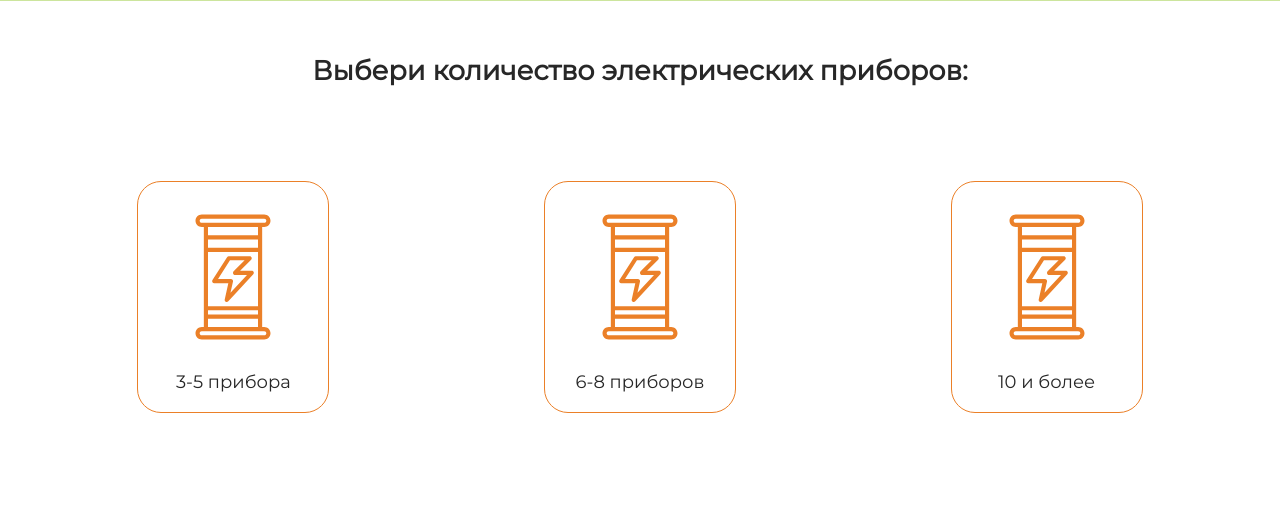
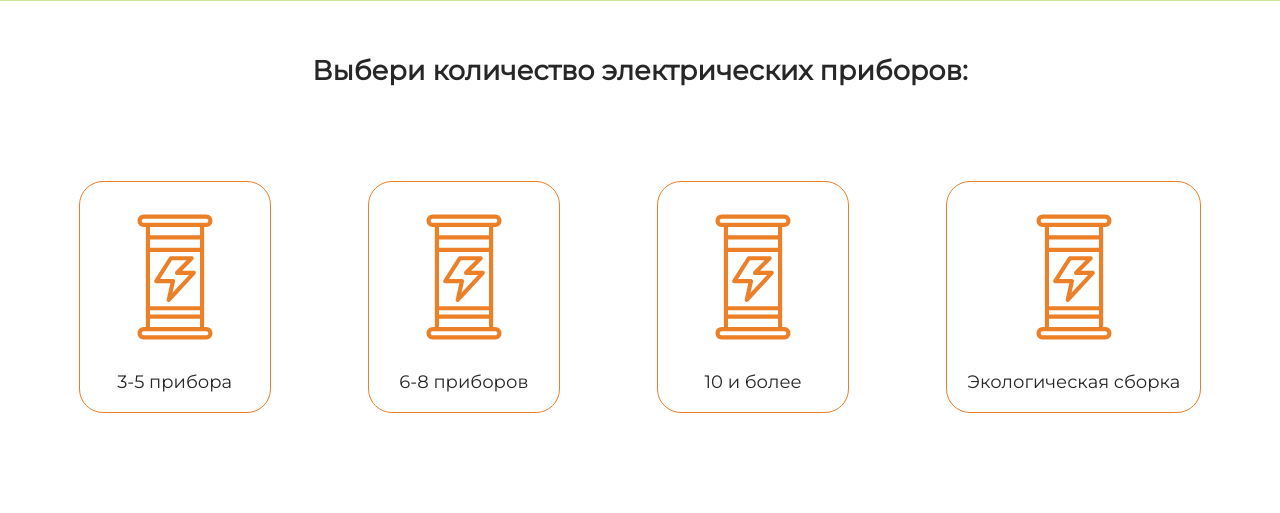
Before and after one commit to Ofigel86/ecolog, a Flask app: page /1/1 in a window 1280 px wide. Shown: the part 469-982 px from the top of the page. Run offline with Flask 3, Linux system fonts and the light colour scheme.

Commit message:
electronics.html

```diff
--- a/templates/electronics.html
+++ b/templates/electronics.html
@@ -36,6 +36,10 @@
         <a href='{{lights + "/10" }}'>
           <img class="item__img" src="../static/img/battery.svg" alt="battery">
           <span>10 и более</span></a>
+      <li class="list__item">
+        <a href="{{lights + "/5"}}">
+          <img class="item__img" src="../static/img/battery.svg" alt="battery">
+          <span>Экологическая сборка</span></a>
       </li>
       <!--  -->
     </ul>
```
